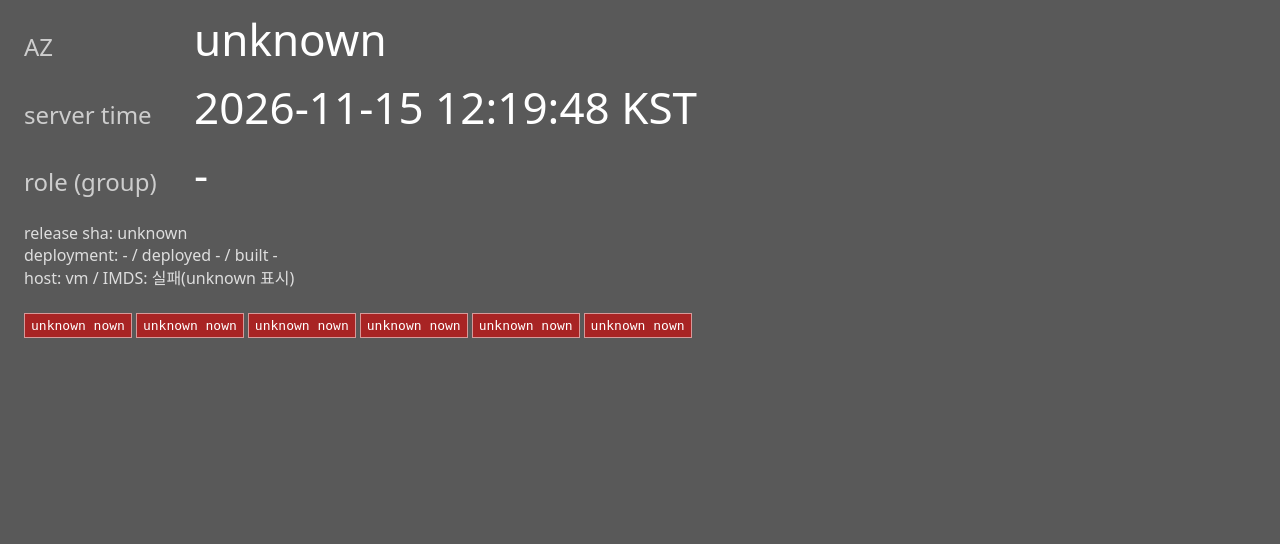
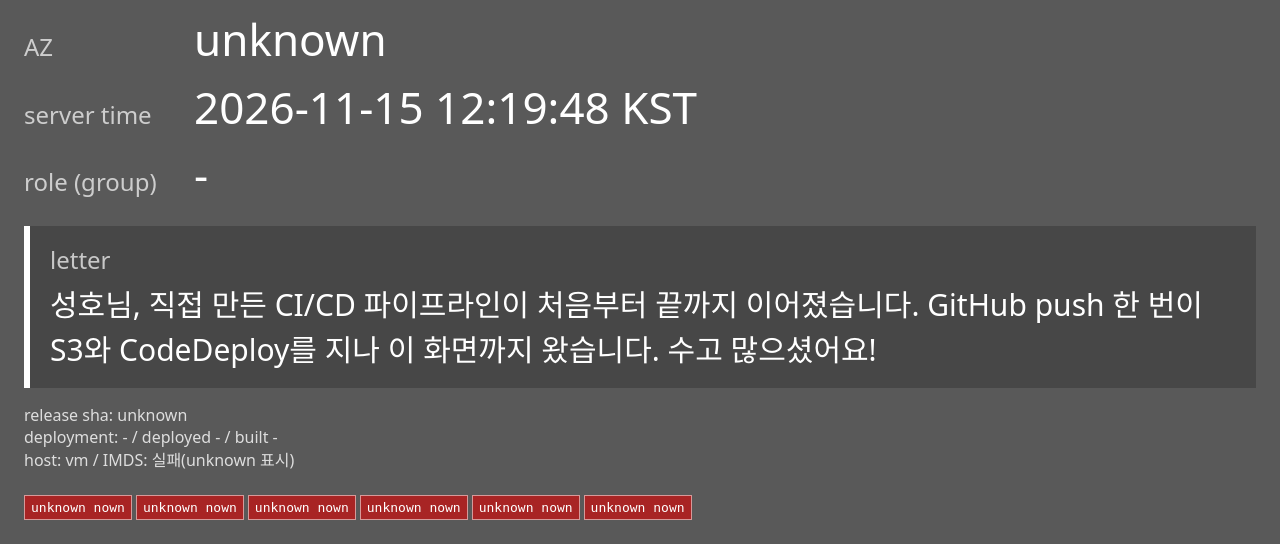
Before and after one commit to hohosungho/lc-cicd-test, a PHP site: page / in a window 1280 px wide. Shown: the part 349-893 px from the top of the page. Before the commit the page ends 687 px from the top, so only its background shows below. Run offline with PHP 8.4, Linux system fonts and the light colour scheme; data that the repository does not hold is empty.

Commit message:
feat(app): show letter message on index page

```diff
--- a/app/public/index.php
+++ b/app/public/index.php
@@ -63,6 +63,8 @@ $tail = substr($imds['instance_id'], -4);
   h1 { font-size:88px; margin:0 0 8px; letter-spacing:2px; }
   .row { font-size:44px; margin:6px 0; }
   .row b { opacity:.7; font-weight:400; font-size:24px; display:inline-block; min-width:170px; }
+  .letter { margin:20px 0 8px; padding:16px 20px; background:#0003; border-left:6px solid #fff; font-size:30px; line-height:1.5; }
+  .letter b { opacity:.7; font-weight:400; font-size:24px; display:block; margin-bottom:4px; }
   .sm { font-size:16px; opacity:.8; word-break:break-all; }
   .fault { background:#c00; padding:10px 16px; margin-bottom:16px; font-size:28px; font-weight:700; }
   #strip { margin-top:24px; display:flex; flex-wrap:wrap; gap:4px; }
@@ -80,6 +82,7 @@ $tail = substr($imds['instance_id'], -4);
   <div class="row"><b>AZ</b><?= lc_h($imds['az']) ?></div>
   <div class="row"><b>server time</b><?= lc_h(date('Y-m-d H:i:s T')) ?></div>
   <div class="row"><b>role (group)</b><?= lc_h($dep['role']) ?></div>
+  <div class="letter"><b>letter</b>성호님, 직접 만든 CI/CD 파이프라인이 처음부터 끝까지 이어졌습니다. GitHub push 한 번이 S3와 CodeDeploy를 지나 이 화면까지 왔습니다. 수고 많으셨어요!</div>
   <p class="sm">release sha: <?= lc_h($rev['sha']) ?><br>
      deployment: <?= lc_h($dep['deployment_id']) ?> / deployed <?= lc_h($dep['deployed_at']) ?> / built <?= lc_h($rev['built_at']) ?><br>
      host: <?= lc_h((string) gethostname()) ?> / IMDS: <?= $imds['ok'] ? 'ok' : '실패(unknown 표시)' ?></p>
```
